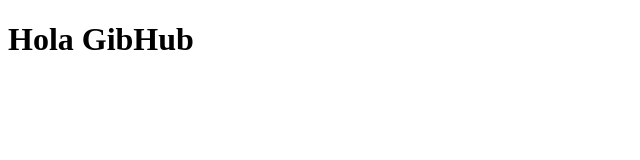
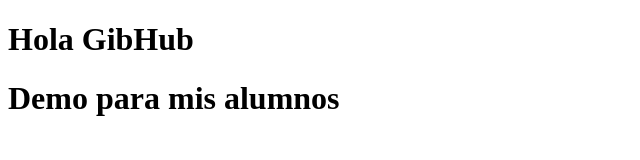
Before and after one commit to luisfelix1983/temp, a plain HTML site: page index.html in a window 1280 px wide. Shown: the whole page, without its empty margins (0-640 px from the left). Drawn offline with Linux system fonts and the light colour scheme.

Commit message:
Update index.html

```diff
--- a/index.html
+++ b/index.html
@@ -8,6 +8,6 @@
 
   <body>
     <h1>Hola GibHub</h1>
-
+    <h1>Demo para mis alumnos</h1>
   </body>
 </html>
```
